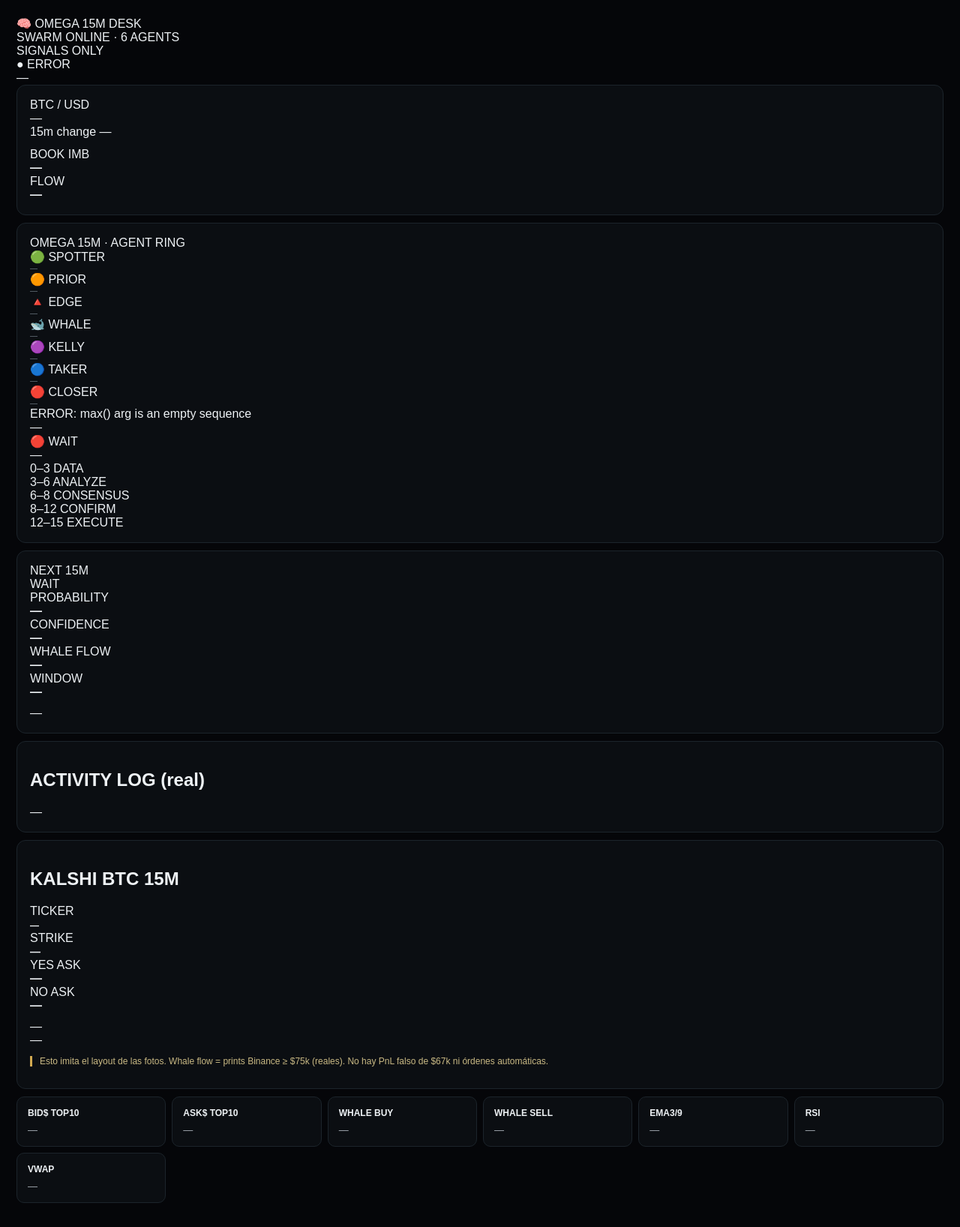
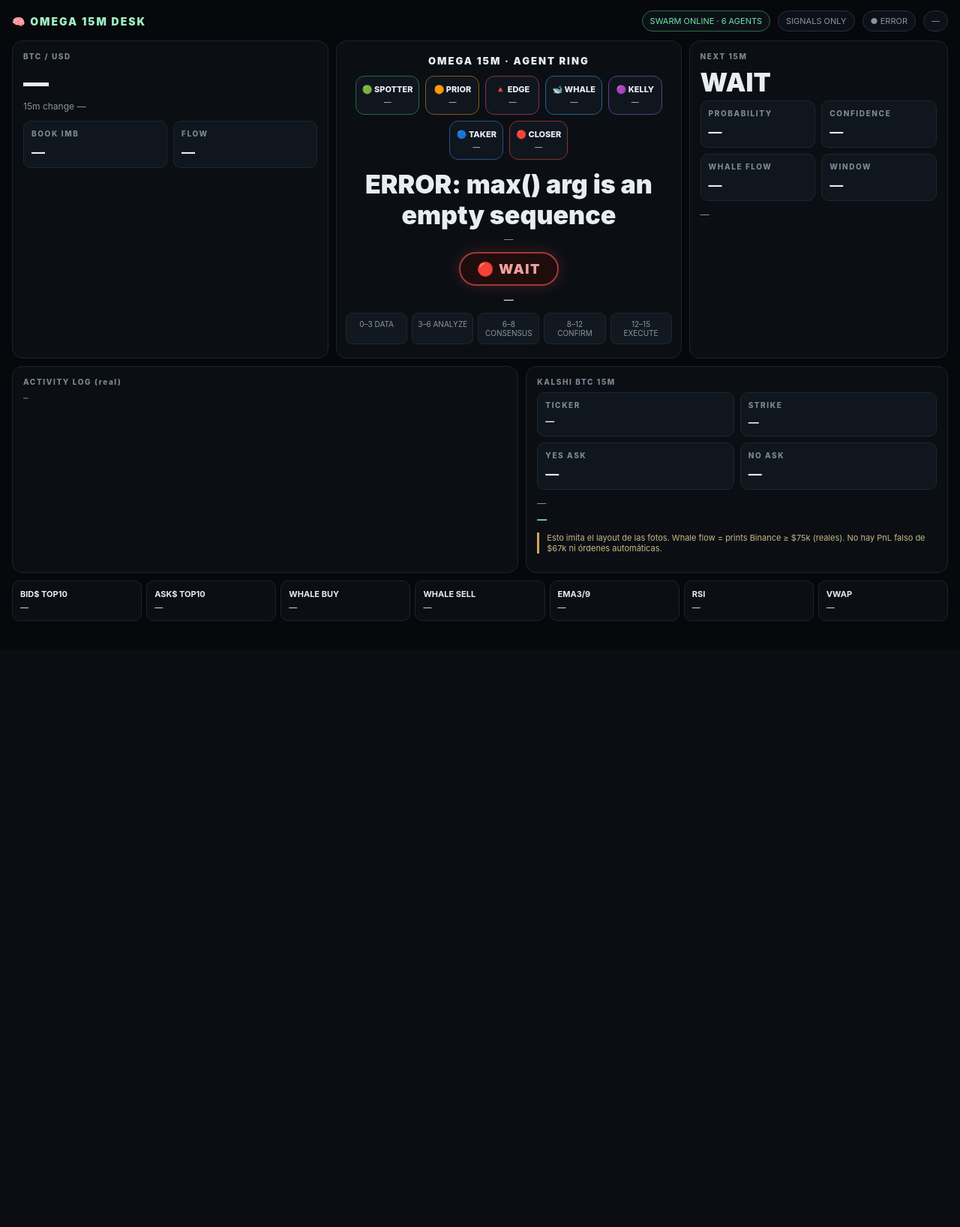
Before and after one commit to anthoninoplomo15-cyber/proyecto-2-bot, a Flask app: page / in a window 1280 px wide. Shown: the whole page at 75% size. After the commit the page ends 828 px from the top, so only its background shows below. Run offline with Flask 3, Linux system fonts and the light colour scheme; data that the repository does not hold is empty.

Commit message:
Add Kalshi edge cents + green/red operate light

````diff
--- a/static/style.css
+++ b/static/style.css
@@ -1,17 +1,39 @@
+*{box-sizing:border-box}body{margin:0;background:#07080c;color:#e8edf2;font-family:Inter,Arial,sans-serif}
+.wrap{max-width:1280px;margin:auto;padding:14px 16px 28px}
+.topbar{display:flex;justify-content:space-between;align-items:center;gap:10px;margin-bottom:12px;flex-wrap:wrap}
+.brand{font-weight:900;letter-spacing:2px;font-size:14px;color:#9ff0c4}
+.topmeta{display:flex;gap:10px;flex-wrap:wrap;font-size:11px;color:#8b949e}
+.pill{border:1px solid #24303a;background:#0d1117;border-radius:999px;padding:6px 10px}
+.pill.on{border-color:#2f6b4a;color:#6ee7a8}
+.grid3{display:grid;grid-template-columns:1.1fr 1.2fr .9fr;gap:10px;margin-bottom:10px}
+.card{background:#0b0f14;border:1px solid #1c2430;border-radius:14px;padding:14px}
+.card h2,.card .label{margin:0 0 8px;font-size:10px;letter-spacing:1.6px;color:#7d8793;font-weight:800}
+.big{font-size:34px;font-weight:900;margin:4px 0}
+.sub{color:#8b949e;font-size:12px}
+.omega{text-align:center;padding:18px 12px}
+.omega .title{font-size:13px;font-weight:900;letter-spacing:2px;margin-bottom:10px}
+.pipeline{display:flex;flex-wrap:wrap;justify-content:center;gap:8px;margin:12px 0}
+.node{min-width:72px;padding:10px 8px;border-radius:12px;border:1px solid #243040;background:#10161e;font-size:11px;font-weight:800}
+.node span{display:block;font-weight:600;color:#9aa4af;margin-top:4px;font-size:10px}
+.n-spotter{border-color:#1f6b45}.n-prior{border-color:#8a5a12}.n-edge{border-color:#8a2f4a}
+.n-whale{border-color:#2a5f8a}.n-kelly{border-color:#5b3d8a}.n-taker{border-color:#2a4f8a}.n-closer{border-color:#8a3030}
+.phases{display:grid;grid-template-columns:repeat(5,1fr);gap:6px;margin-top:10px}
+.phase{font-size:10px;padding:8px 6px;border-radius:8px;background:#121820;border:1px solid #1e2733;color:#8b949e;text-align:center}
+.phase.active{border-color:#3d8f66;color:#8af0b8;background:#0f1a14}
+.stats{display:grid;grid-template-columns:1fr 1fr;gap:8px}
+.stat{background:#10161e;border-radius:10px;padding:10px;border:1px solid #1e2733}
+.stat b{display:block;font-size:18px;margin-top:4px}
+.row2{display:grid;grid-template-columns:1.2fr 1fr;gap:10px;margin-bottom:10px}
+.log{font-family:ui-monospace,Menlo,monospace;font-size:11px;line-height:1.45;max-height:220px;overflow:auto;color:#a7b0ba;white-space:pre-wrap}
+.agents{display:grid;grid-template-columns:repeat(7,1fr);gap:6px;margin-bottom:10px}
+.agent{background:#0b0f14;border:1px solid #1c2430;border-radius:10px;padding:10px;font-size:11px}
+.agent b{display:block;margin-bottom:4px}
+.warning{margin-top:10px;border-left:3px solid #d2aa51;padding-left:10px;color:#c9b984;font-size:11px}
+@media(max-width:980px){.grid3,.row2{grid-template-columns:1fr}.agents{grid-template-columns:repeat(3,1fr)}.phases{grid-template-columns:1fr 1fr}}
+@media(max-width:560px){.agents{grid-template-columns:1fr 1fr}.big{font-size:26px}}
 
-
-
-
-
-
-```css
-*{box-sizing:border-box}body{margin:0;background:#050609;color:#eef2f5;font-family:Arial,Inter,sans-serif}
-.wrap{max-width:1250px;margin:auto;padding:22px}header{display:flex;justify-content:space-between;align-items:flex-start;margin-bottom:18px}
-.eyebrow{font-size:11px;letter-spacing:2px;color:#70e9ad;font-weight:800}h1{margin:7px 0;font-size:29px}p{color:#7d8790}.live{color:#65e6a6;border:1px solid #24533d;border-radius:9px;padding:9px 12px;font-weight:800;font-size:12px}
-.heroGrid{display:grid;grid-template-columns:repeat(4,1fr);gap:10px;margin-bottom:10px}.card{background:#0b0e12;border:1px solid #1c242b;border-radius:12px;padding:17px;margin-bottom:10px}.card span{display:block;color:#69747d;font-size:10px;letter-spacing:1.4px}.card strong{display:block;font-size:25px;margin-top:8px}
-.decision{text-align:center;padding:25px}.decisionTitle{font-size:10px;color:#68737c;letter-spacing:2px}.decisionText{font-size:29px;font-weight:900;margin:10px 0}.reason{color:#8a949d;font-size:12px}
-.agents{display:grid;grid-template-columns:repeat(6,1fr);gap:8px;margin-bottom:10px}.agent{background:#0b0e12;border:1px solid #1c242b;border-radius:10px;padding:14px}.agent b{display:block;font-size:12px}.agent span{display:block;color:#aab2b9;margin-top:8px;font-size:13px}
-.grid{display:grid;grid-template-columns:1fr 1fr;gap:10px}.rows>div{display:flex;justify-content:space-between;border-top:1px solid #181e23;padding:11px 0;color:#89939b;font-size:12px}.rows b{color:#e9eef1}.rules{display:grid;grid-template-columns:1fr 1fr;gap:8px;color:#9da6ad;font-size:13px}.warning{border-left:3px solid #d2aa51;padding-left:10px;color:#c9b984;font-size:12px}.note{font-size:11px}
-@media(max-width:850px){.heroGrid{grid-template-columns:1fr 1fr}.agents{grid-template-columns:repeat(3,1fr)}.grid{grid-template-columns:1fr}.rules{grid-template-columns:1fr}}
-@media(max-width:520px){.wrap{padding:12px}header{gap:10px}.heroGrid{grid-template-columns:1fr 1fr}.agents{grid-template-columns:1fr 1fr}.decisionText{font-size:22px}h1{font-size:23px}}
-```
+.light-pill{display:inline-block;margin:10px auto 6px;padding:10px 22px;border-radius:999px;font-size:18px;font-weight:900;letter-spacing:1.5px;border:2px solid #444}
+.light-green{color:#8af0b8;border-color:#2f9e62;background:#0d1f16;box-shadow:0 0 18px rgba(46,180,100,.35)}
+.light-red{color:#f0a0a0;border-color:#9e3a3a;background:#1f0d0d;box-shadow:0 0 18px rgba(180,60,60,.3)}
+.edge-line{margin:4px 0 8px;font-size:13px;font-weight:600;color:#c9d2dc}
+.kedge{margin-top:6px;font-size:13px;font-weight:700;color:#9ff0c4}
````
